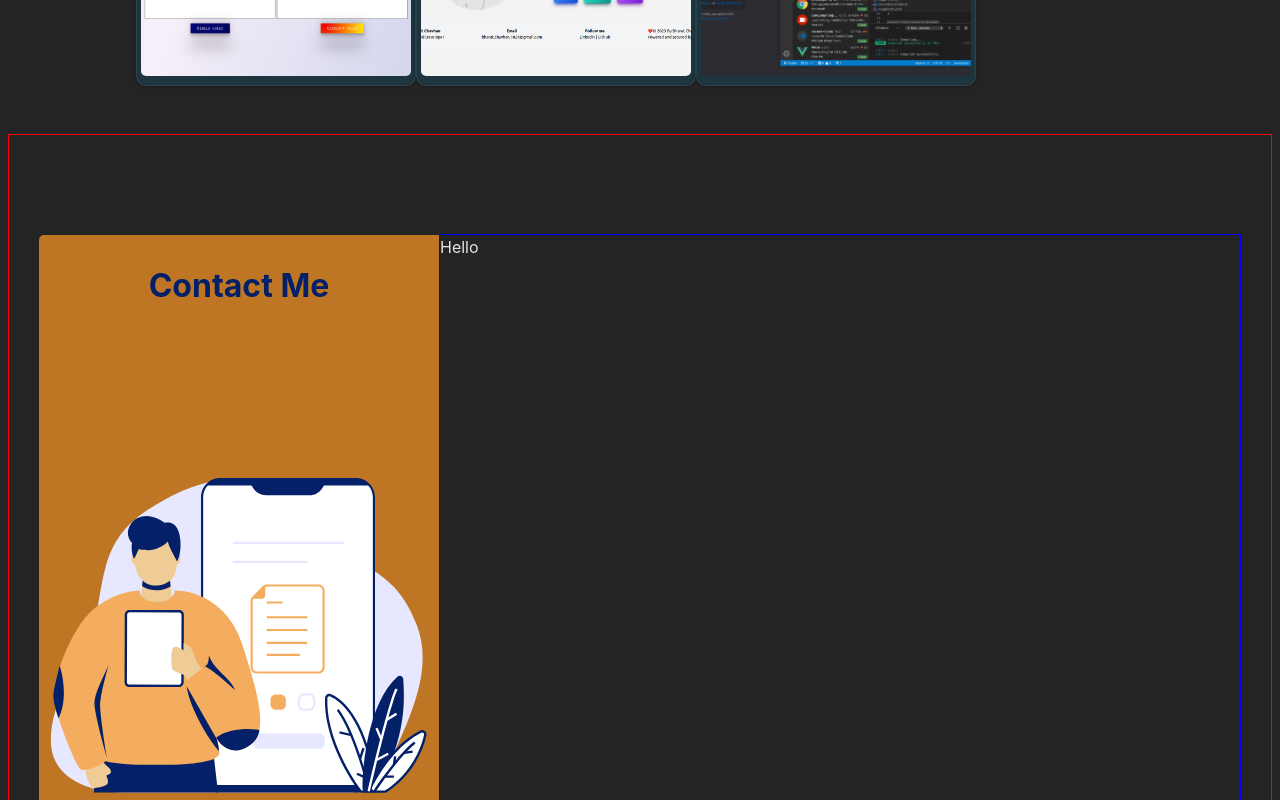
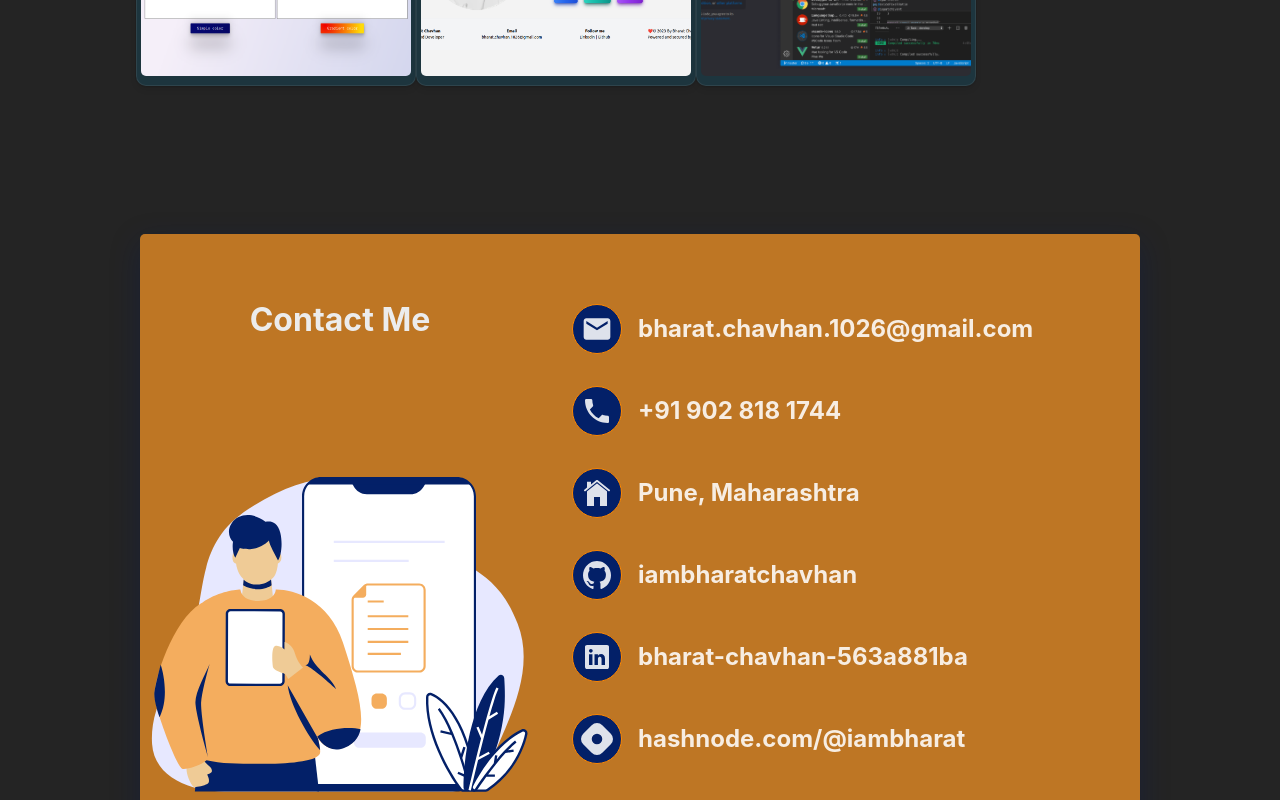
Before and after one commit to iambharatchavhan/self-profile, a React (Vite) app: page / in a window 1280 px wide. Shown: the part 1720-2520 px from the top of the page. Built offline with nearby package versions, Linux system fonts and the light colour scheme.

Commit message:
contact me page added

```diff
--- a/src/components/contact/Contact.jsx
+++ b/src/components/contact/Contact.jsx
@@ -1,19 +1,59 @@
-import React from 'react'
-import bg from "../assets/contactme.svg"
-import "./contact.css"
+import React from "react";
+import bg from "../assets/contactme.svg";
+import "./contact.css";
+import { MdEmail } from "react-icons/md";
+import { IoMdCall, IoIosHome ,IoLogoGithub,IoLogoLinkedin} from "react-icons/io";
+import { SiHashnode } from "react-icons/si";
 
 export default function Contact() {
   return (
-  <section id='contact'>
-    <div className='contact-container'>
-        <div className='left'>
-            <h2 className='contact-me-title'>Contact Me</h2>
-         <img src={bg} alt='contactImg'/>
+    <section id="contact">
+      <div className="contact-container">
+        <div className="contact-card">
+        <div className="left">
+          <h2 className="contact-me-title">Contact Me</h2>
+          <img src={bg} alt="contactImg" />
         </div>
-        <div className='right'>
-          Hello
+        <div className="right">
+          <div className="contact-details">
+            <div className="icon">
+              <MdEmail />
+            </div>
+            <div className="information">bharat.chavhan.1026@gmail.com</div>
+          </div>
+          <div className="contact-details">
+            <div className="icon">
+              <IoMdCall />
+            </div>
+            <div className="information" >+91 902 818 1744</div>
+          </div>
+          <div className="contact-details">
+            <div className="icon">
+              <IoIosHome />
+            </div>
+            <div className="information" >Pune, Maharashtra</div>
+          </div>
+          <div className="contact-details">
+            <div className="icon">
+              <IoLogoGithub />
+            </div>
+            <div className="information" >iambharatchavhan</div>
+          </div>
+          <div className="contact-details">
+            <div className="icon">
+              <IoLogoLinkedin />
+            </div>
+            <div className="information" >bharat-chavhan-563a881ba</div>
+          </div>
+          <div className="contact-details">
+            <div className="icon">
+              < SiHashnode />
+            </div>
+            <div className="information" >hashnode.com/@iambharat</div>
+          </div>
         </div>
-    </div>
-  </section>
-  )
+        </div>
+      </div>
+    </section>
+  );
 }
--- a/src/components/contact/contact.css
+++ b/src/components/contact/contact.css
@@ -2,8 +2,19 @@
     display: flex;
     justify-content: center;
     align-items: center;
-    border: 1px solid red;
-    min-height:100svh ;
+    min-height: 100svh;
+
+
+
+}
+.contact-card{
+    display: flex;
+    justify-content: center;
+    align-items: center;
+    width:1000px;
+    border-radius: 5px;
+ box-shadow: 0px 9px 30px 0px rgba(0, 25, 94, 0.3);
+
 
 }
 .left{
@@ -26,14 +37,42 @@
     width: 100%;
     text-align: center;
     font-size: 2rem;
-    color: #032068;
+    color: #ececec;
+    padding-top: 2.2rem;
 
 }
 
 .right{
-    border: 1px solid blue;
-    width: 800px;
+    width: 600px;
     height: 600px;
+    display: flex;
+    flex-direction: column;
+    justify-content: center;
+ border-radius: 0 5px 5px 0;
+ background-color:#BE7624;
+
 
 
 }
+.contact-details{
+    display: flex;
+   align-items: center;
+   padding:1rem 2rem;
+
+}
+.icon{
+    display: flex;
+    justify-content:space-evenly;
+    align-items: center;
+    font-size: 2rem;
+    padding: .5rem;
+    border-radius: 50%;
+    background-color: #032068;
+    margin-right: 1rem;
+    border: 1px solid #fd8700;
+
+}
+.information{
+    font-size: 1.5rem;
+    font-weight: 700;
+}
```
